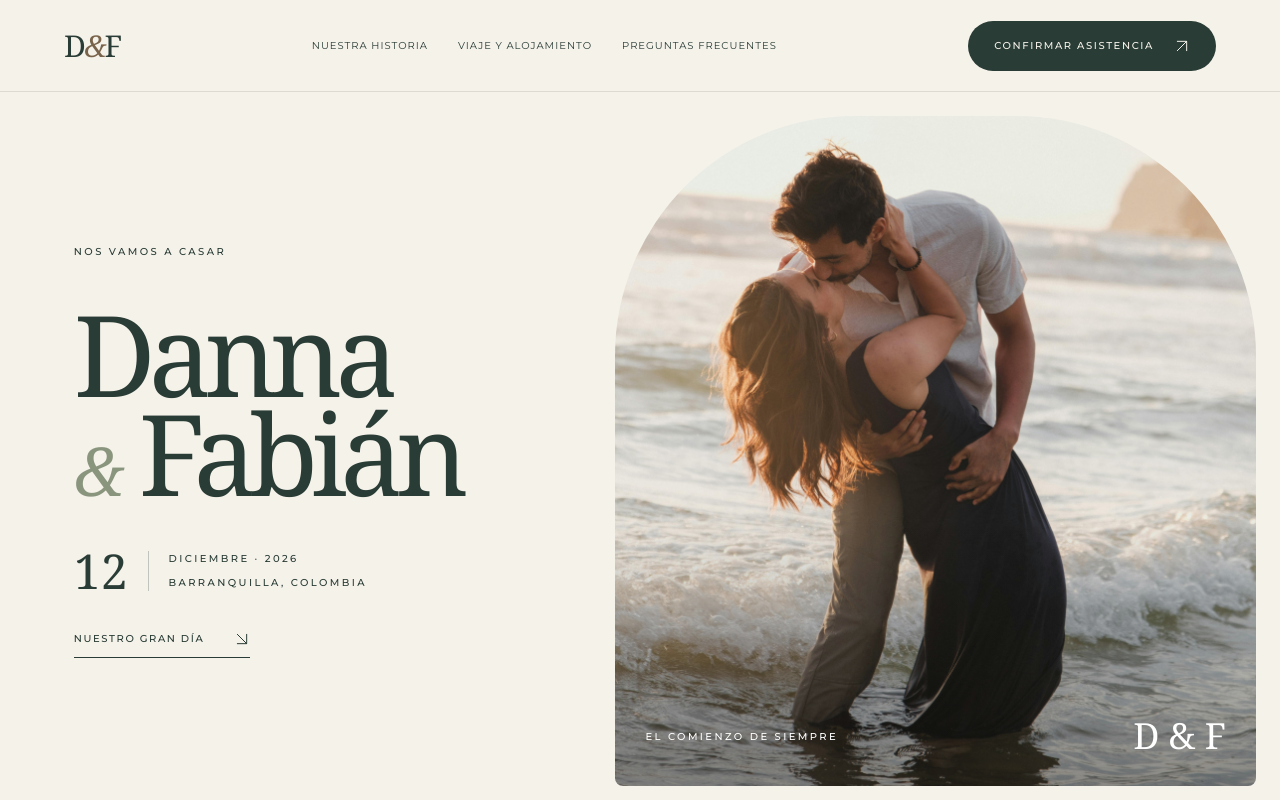
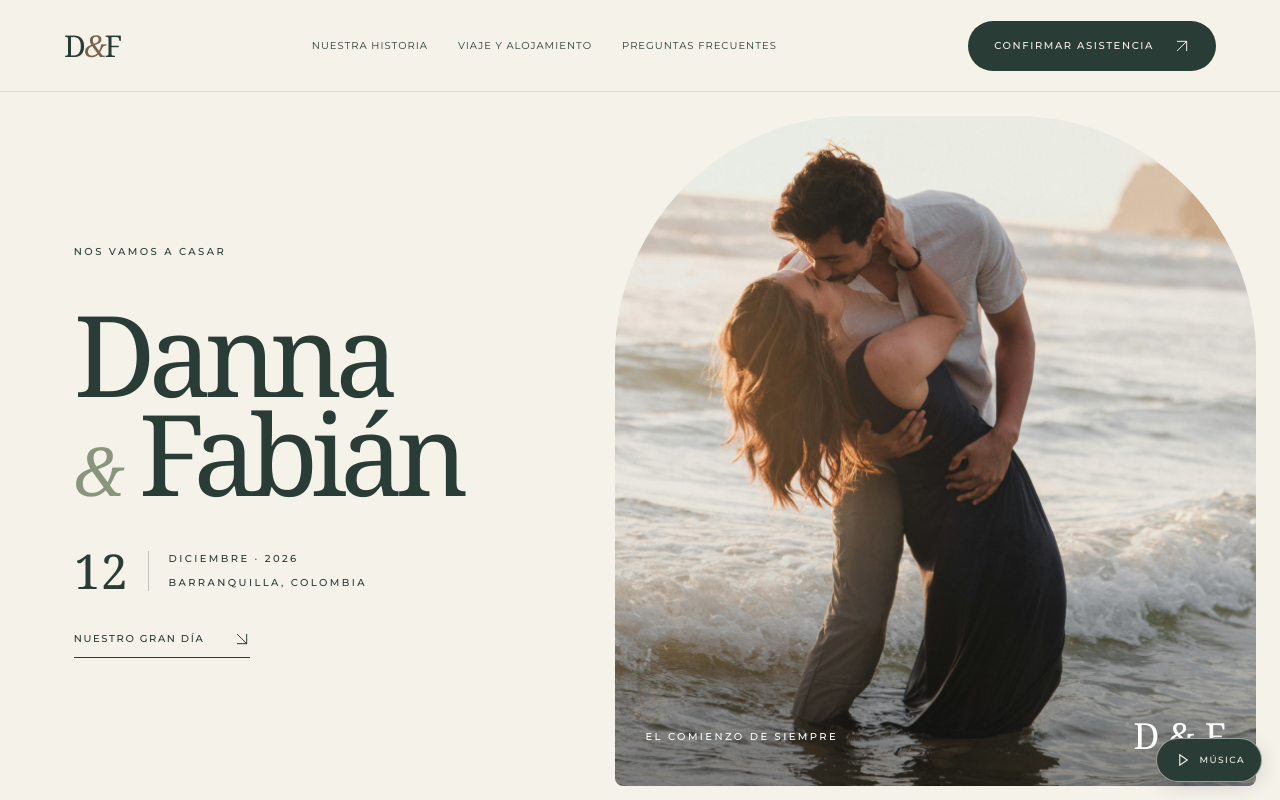
Before and after one commit to linapv18/danna-fabian, a Next.js app: page / in a window 1280 px wide. Shown: the top 800 px of the page. Built offline with nearby package versions, Linux system fonts and the light colour scheme.

Commit message:
Play persistent wedding music when opening invitation

```diff
--- a/app/globals.css
+++ b/app/globals.css
@@ -128,3 +128,8 @@ button:hover, .button:hover { transform: translateY(-2px); opacity: 1; }
 .invitation-open svg { width: 18px; flex-shrink: 0; }
 .invitation-location { margin-top: 24px; font: italic 14px Georgia, serif; color: #787d6e; }
 @media(max-width: 380px) { .invitation-entry { padding: 14px; } .invitation-card { padding-inline: 22px; } .invitation-open { padding-inline: 18px; gap: 10px; } }
+
+.wedding-music { position: fixed; right: max(18px, env(safe-area-inset-right)); bottom: max(18px, env(safe-area-inset-bottom)); z-index: 60; display: flex; flex-direction: column; align-items: flex-end; gap: 10px; }
+.wedding-music button { gap: 8px; padding: 12px 16px; border: 1px solid #f5f2ea88; box-shadow: 0 4px 20px #0002; font-size: 9px; }
+.wedding-music svg { width: 18px; height: 18px; }
+.music-notice { max-width: 230px; padding: 12px; background: #f5f2ea; color: #293c35; border-radius: 8px; box-shadow: 0 4px 20px #0002; font-size: 12px; }
--- a/app/layout.tsx
+++ b/app/layout.tsx
@@ -1,6 +1,7 @@
 import type { Metadata } from "next";
 import { Montserrat } from "next/font/google";
 import "./globals.css";
+import WeddingMusic from "@/components/WeddingMusic";
 
 
 const montserrat = Montserrat({
@@ -23,7 +24,7 @@ export default function RootLayout({
       <body
         className={montserrat.variable}
       >
-        {children}
+        <WeddingMusic>{children}</WeddingMusic>
       </body>
     </html>
   );
--- a/components/InvitationCover.tsx
+++ b/components/InvitationCover.tsx
@@ -1,4 +1,4 @@
-import ArrowIcon from "@/components/ArrowIcon";
+import { OpenInvitation } from "@/components/WeddingMusic";
 import type { Invitation } from "@/lib/invitations";
 
 export default function InvitationCover({ invitation, token }: { invitation: Invitation; token: string }) {
@@ -14,9 +14,7 @@ export default function InvitationCover({ invitation, token }: { invitation: Inv
         <h2 className="invitation-guest">{invitation.name}</h2>
         <p className="invitation-message">Nuestro día será aún más especial<br />{invitation.seats === 1 ? "contigo a nuestro lado." : "con ustedes a nuestro lado."}</p>
         <p className="invitation-seats">Hemos reservado <strong>{invitation.seats} {invitation.seats === 1 ? "cupo" : "cupos"}</strong> para {invitation.seats === 1 ? "ti" : "ustedes"}.</p>
-        <a className="invitation-open" href={`/?token=${encodeURIComponent(token)}&abierta=1`}>
-          Abrir la invitación <ArrowIcon />
-        </a>
+        <OpenInvitation href={`/?token=${encodeURIComponent(token)}&abierta=1`} />
         <p className="invitation-location">Barranquilla, Colombia</p>
       </article>
     </main>
--- /dev/null
+++ b/components/WeddingMusic.tsx
@@ -0,0 +1,44 @@
+"use client";
+
+import { createContext, useContext, useRef, useState, type ReactNode } from "react";
+import Link from "next/link";
+import ArrowIcon from "@/components/ArrowIcon";
+
+const MusicContext = createContext<() => void>(() => {});
+
+export default function WeddingMusic({ children }: { children: ReactNode }) {
+  const audio = useRef<HTMLAudioElement>(null);
+  const [playing, setPlaying] = useState(false);
+  const [error, setError] = useState(false);
+
+  function play() {
+    const player = audio.current;
+    if (!player) return;
+    setError(false);
+    player.volume = 0.55;
+    void player.play().catch(() => { setPlaying(false); setError(true); });
+  }
+
+  return (
+    <MusicContext.Provider value={play}>
+      {children}
+      <audio ref={audio} src="/music/cumbiana.mp3" loop preload="none" onPlay={() => setPlaying(true)} onPause={() => setPlaying(false)} onError={() => { setPlaying(false); setError(true); }} />
+      <div className="wedding-music">
+        {error && <p role="status" className="music-notice">No se pudo reproducir. Toca para reintentar.</p>}
+        <button type="button" onClick={() => playing ? audio.current?.pause() : play()} aria-label={playing ? "Pausar música" : "Reproducir música"} aria-pressed={playing} title="Carlos Vives · Cumbiana">
+          <svg viewBox="0 0 24 24" fill="none" stroke="currentColor" strokeWidth="1.5" aria-hidden="true">
+            {playing ? <><path d="M9 5v14M15 5v14" /></> : <path d="m9 5 10 7-10 7V5Z" />}
+          </svg>
+          <span>{playing ? "Pausar" : "Música"}</span>
+        </button>
+      </div>
+    </MusicContext.Provider>
+  );
+}
+
+export function OpenInvitation({ href }: { href: string }) {
+  const play = useContext(MusicContext);
+  return <Link href={href} className="invitation-open" onClick={(event) => {
+    if (!event.metaKey && !event.ctrlKey && !event.shiftKey && !event.altKey && event.button === 0) play();
+  }}>Abrir la invitación <ArrowIcon /></Link>;
+}
```
Also changed, not shown: 1 other file (tests, documents, lock files or other folders).
